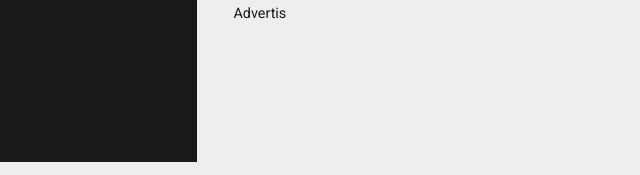
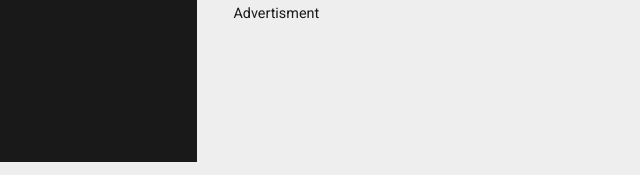
Before and after one commit to geniussportsmedia/gs-dynamic-creative, a plain HTML site: page index.html in a window 1280 px wide. Shown: the part 561-736 px from the top of the page, 614-1254 px from the left. Drawn offline with nearby package versions, Linux system fonts and the light colour scheme.

Commit message:
fixed some HTML things

```diff
--- a/index.html
+++ b/index.html
@@ -35,7 +35,7 @@
                     <div class="adImgBox" data-link="act-win"><img src="img/ads/WIN-PROBABILITY-adidas-ad3-animated.gif"></div>
                     <div class="adImgBox" data-link="act-half"><img src="img/ads/HALFTIME-adidas-ad-4-x2.png"></div>
                     <div class="adImgBox" data-link="act-post"><img src="img/ads/POSTGAME-adidas-ad-6s-v02x2.png"></div>
-                    <small>Advertis</small>
+                    <small>Advertisment</small>
                 </div>
             </div>
             <div class="btn-wrap flex--space-between flex--center flex--stretch">
```
